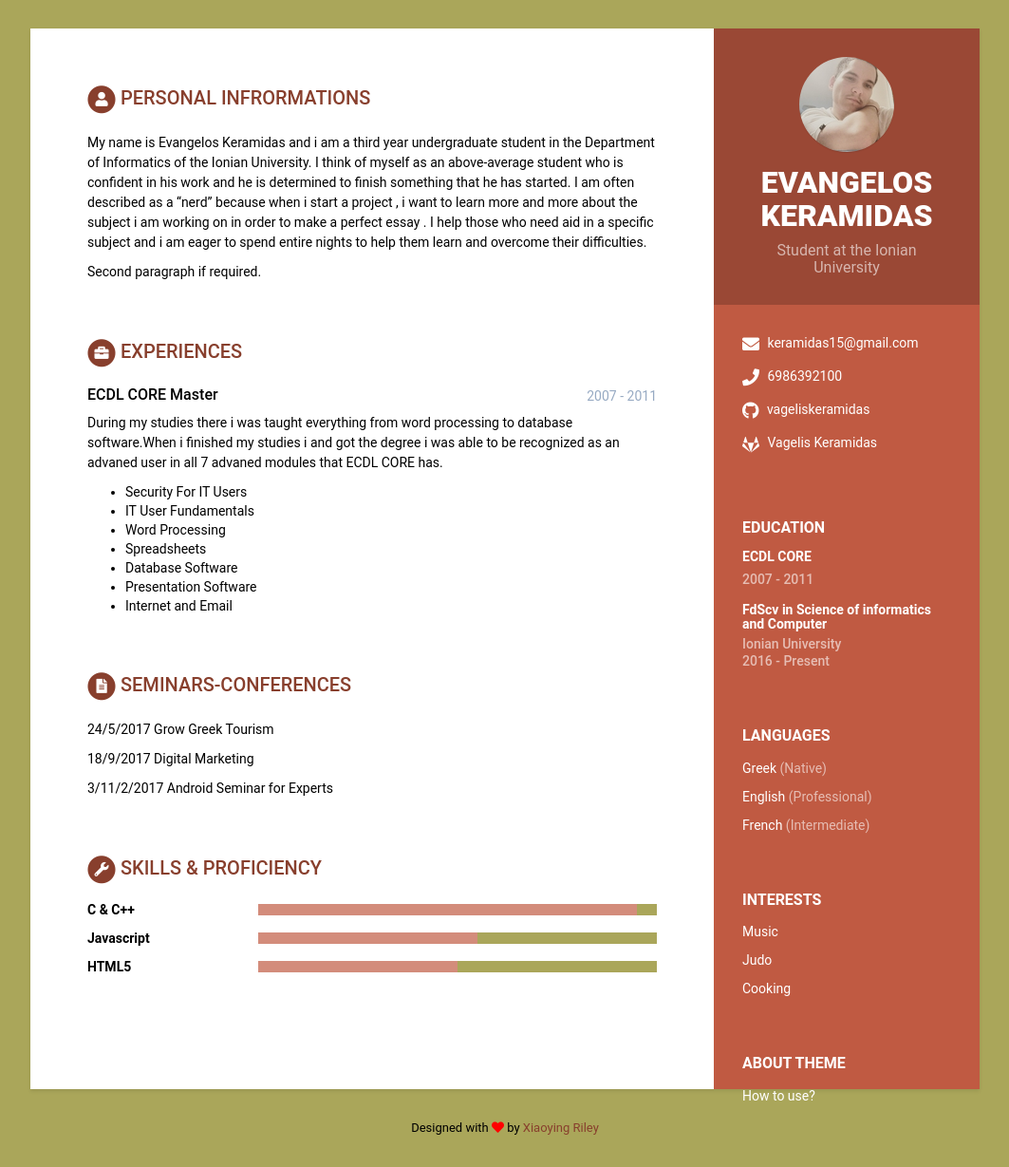
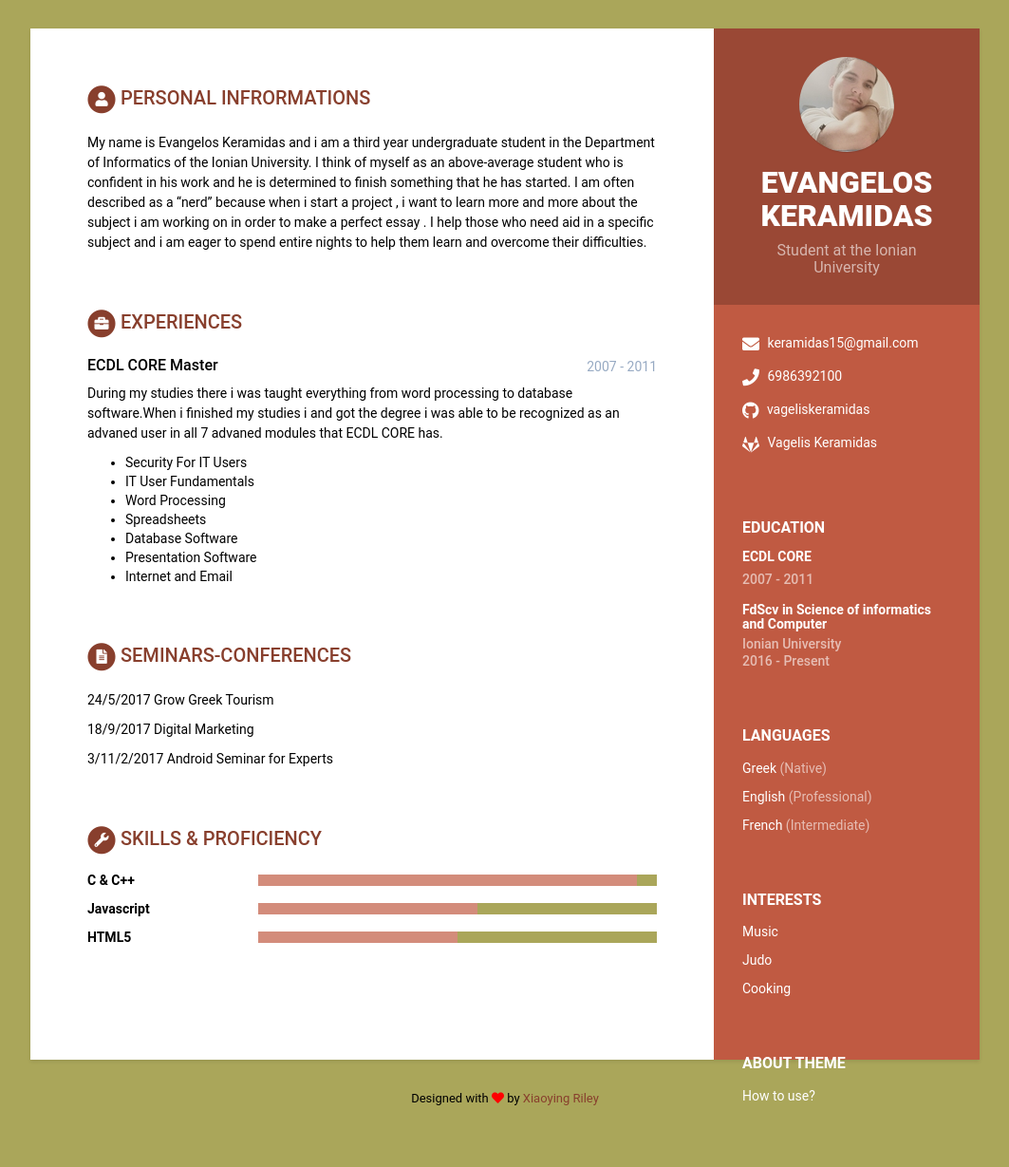
Before and after one commit to johnmous1/resumeVAG, a Jekyll site: the page built from index.html, in a window 1280 px wide. Shown: the whole page at 95% size, without its empty margins (108-1171 px from the left). Built offline with Jekyll 4.4.1, drawn with Linux system fonts in a browser that asks for light colours; after the commit the page ends 1198 px from its top, so only the background shows below that.

Commit message:
Update data.yml

```diff
--- a/_data/data.yml
+++ b/_data/data.yml
@@ -54,7 +54,6 @@ career-profile:
       in order to make a perfect essay . I help those who need aid in a specific subject and i am eager to spend
       entire nights to help them learn and overcome their difficulties.
 
-      Second paragraph if required.
 
 education:
     - degree: ECDL CORE
```
